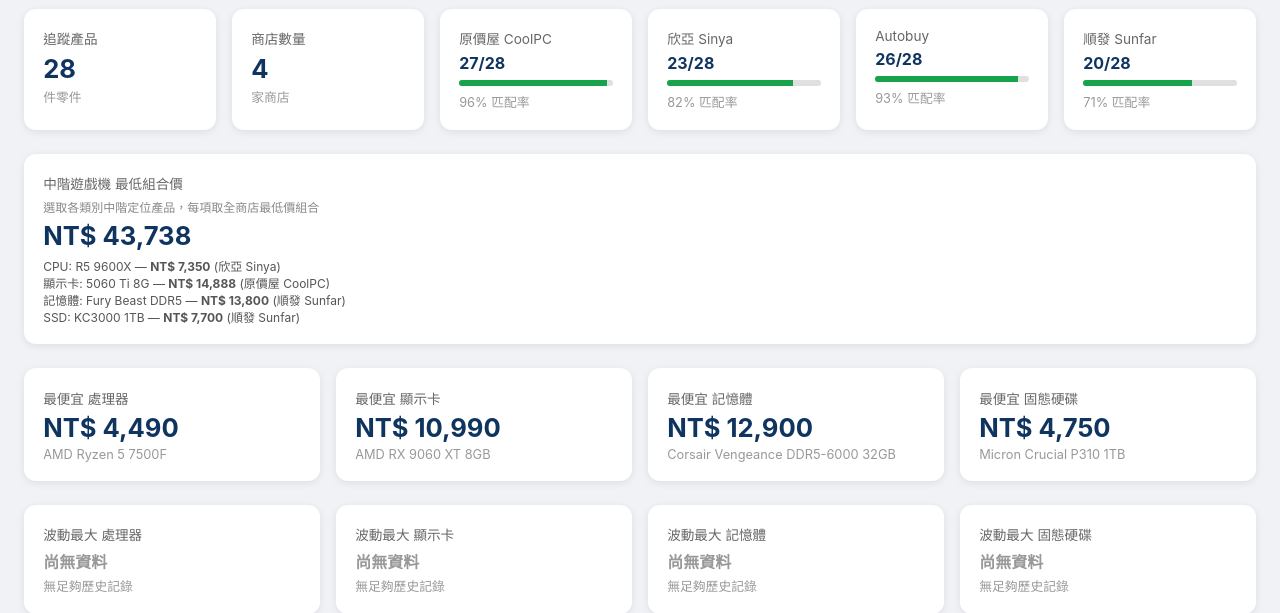
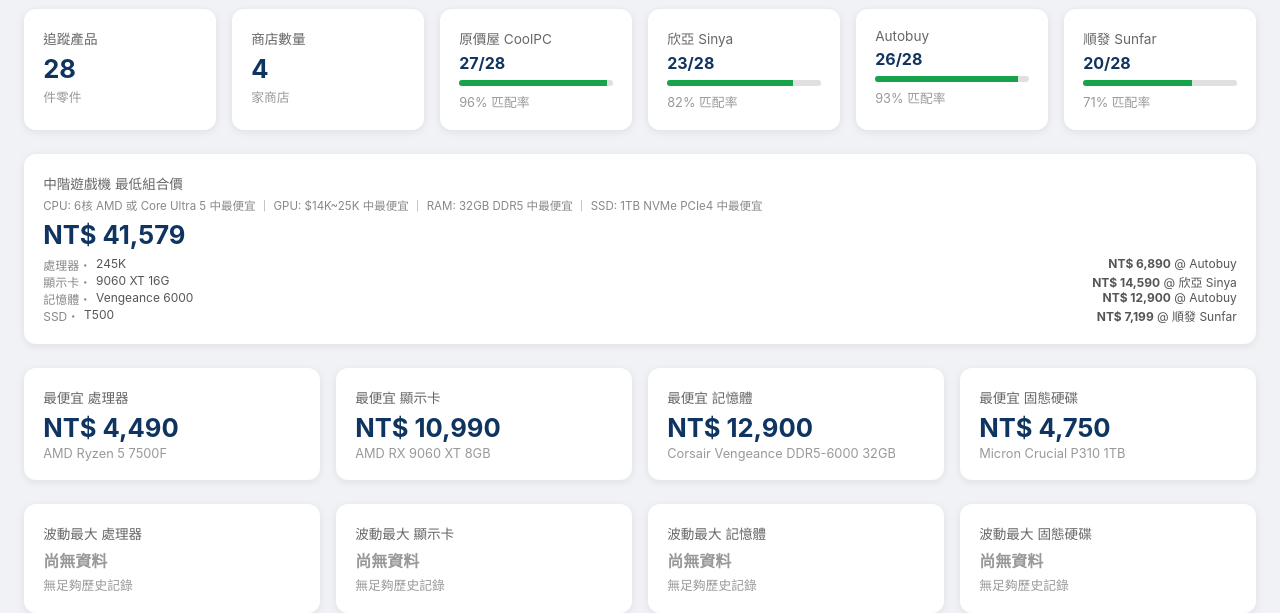
Before and after one commit to ChienKaiMa/taiwan-pc-prices, a Python web app: template web/templates/index.html in a window 1280 px wide. Shown: the part 258-871 px from the top of the page. Run offline with Jinja, Linux system fonts and the light colour scheme; the template is opened without the code that fills it, so the values that code supplies are empty.

Commit message:
Data-driven mid-range build: auto-selects cheapest per spec criteria

```diff
--- a/web/templates/index.html
+++ b/web/templates/index.html
@@ -249,15 +249,34 @@
 
 const ALL_STORES = ['原價屋 CoolPC', '欣亞 Sinya', 'Autobuy', '順發 Sunfar'];
 
+function bestPrice(allData, name) {
+  const prod = allData.find(p => p.name === name);
+  if (!prod) return null;
+  const entries = Object.entries(prod.prices).filter(([,v]) => v && v.price);
+  if (!entries.length) return null;
+  const [store, data] = entries.reduce((a, b) => a[1].price < b[1].price ? a : b);
+  return { name, price: data.price, store, category: prod.category, short: prod.short_name };
+}
+
+function cheapestMatching(allData, names) {
+  let best = null;
+  for (const name of names) {
+    const r = bestPrice(allData, name);
+    if (r && (!best || r.price < best.price)) best = r;
+  }
+  return best;
+}
+
 const MID_RANGE_BUILD = {
   name: '中階遊戲機',
-  note: '選取各類別中階定位產品，每項取全商店最低價組合',
-  components: [
-    { name: 'AMD Ryzen 5 9600X', role: 'CPU', short: 'R5 9600X' },
-    { name: 'NVIDIA RTX 5060 Ti 8GB', role: '顯示卡', short: '5060 Ti 8G' },
-    { name: 'Kingston Fury Beast DDR5-5600 32GB', role: '記憶體', short: 'Fury Beast DDR5' },
-    { name: 'Kingston KC3000 1TB', role: 'SSD', short: 'KC3000 1TB' },
-  ]
+  criteria: 'CPU: 6核 AMD 或 Core Ultra 5 中最便宜 ｜ GPU: $14K~25K 中最便宜 ｜ RAM: 32GB DDR5 中最便宜 ｜ SSD: 1TB NVMe PCIe4 中最便宜',
+  selector: function(allData) {
+    const cpu = cheapestMatching(allData, ['AMD Ryzen 5 9600X', 'Intel Core Ultra 5 245K', 'Intel Core Ultra 5 250K Plus']);
+    const gpu = cheapestMatching(allData, ['NVIDIA RTX 5060 Ti 8GB', 'AMD RX 9060 XT 16GB']);
+    const ram = cheapestMatching(allData, ['Corsair Vengeance DDR5-6000 32GB', 'G.Skill Trident Z5 DDR5-6400 32GB', 'Kingston Fury Beast DDR5-5600 32GB']);
+    const ssd = cheapestMatching(allData, ['Micron Crucial T500 1TB', 'Kingston KC3000 1TB', 'WD Black SN850X 1TB', 'Samsung 990 Pro 1TB']);
+    return [cpu, gpu, ram, ssd].filter(Boolean);
+  }
 };
 
 function populateSelect() {
@@ -370,25 +389,18 @@
 const VOLATILITY_THRESHOLD = 500;
 
 function updateBuildGrid() {
-  let total = 0;
-  const parts = [];
-  for (const comp of MID_RANGE_BUILD.components) {
-    const prod = allData.find(p => p.name === comp.name);
-    if (!prod) { parts.push({ ...comp, price: null, store: null }); continue; }
-    const entries = Object.entries(prod.prices).filter(([,v]) => v && v.price);
-    if (!entries.length) { parts.push({ ...comp, price: null, store: null }); continue; }
-    const [store, data] = entries.reduce((a, b) => a[1].price < b[1].price ? a : b);
-    total += data.price;
-    parts.push({ ...comp, price: data.price, store });
-  }
+  const parts = MID_RANGE_BUILD.selector(allData);
+  if (!parts.length) { document.getElementById('buildGrid').innerHTML = ''; return; }
+  const total = parts.reduce((s, p) => s + p.price, 0);
+  const roleLabels = { CPU: '處理器', GPU: '顯示卡', RAM: '記憶體', SSD: 'SSD' };
   const breakdown = parts.map(p => {
-    if (!p.price) return `<div style="font-size:.75rem;color:#999">${p.role}: ${p.short} — 無資料</div>`;
-    return `<div style="font-size:.75rem;color:#555">${p.role}: ${p.short} — <strong>NT$ ${p.price.toLocaleString()}</strong> (${p.store})</div>`;
+    const label = roleLabels[p.category] || p.category;
+    return `<div style="font-size:.75rem;color:#555;display:flex;flex-wrap:wrap;gap:0 .3rem"><span style="color:#888">${label}・</span><span>${p.short || p.name}</span><span style="margin-left:auto"><strong>NT$ ${p.price.toLocaleString()}</strong> @ ${p.store}</span></div>`;
   }).join('');
   document.getElementById('buildGrid').innerHTML = `
     <div class="stat-card">
       <div class="label">${MID_RANGE_BUILD.name} 最低組合價</div>
-      <div style="font-size:.75rem;color:#888;margin-bottom:.3rem">${MID_RANGE_BUILD.note}</div>
+      <div style="font-size:.72rem;color:#888;margin-bottom:.3rem;line-height:1.4">${MID_RANGE_BUILD.criteria}</div>
       <div class="value">NT$ ${total.toLocaleString()}</div>
       <div class="sub" style="margin-top:.4rem">${breakdown}</div>
     </div>
```
Also changed, not shown: docs/index.html (+33 -21 lines).
